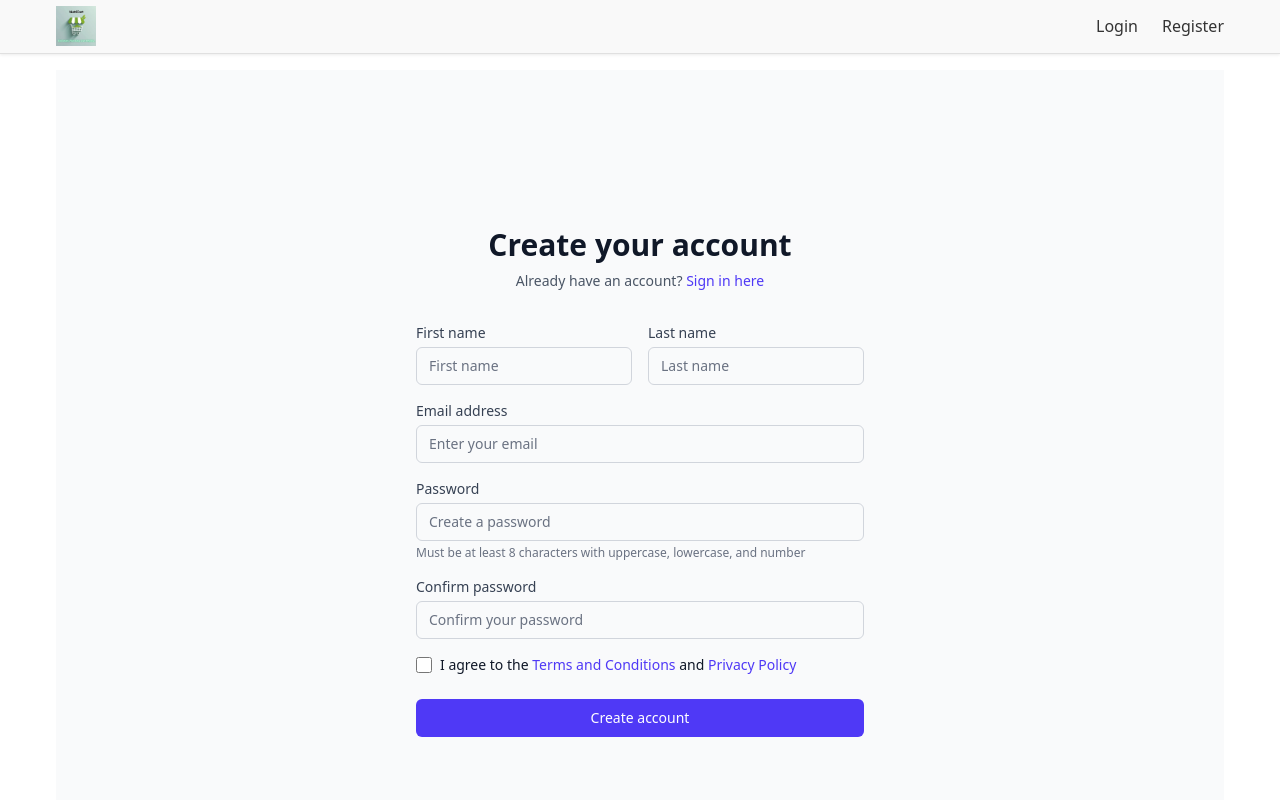
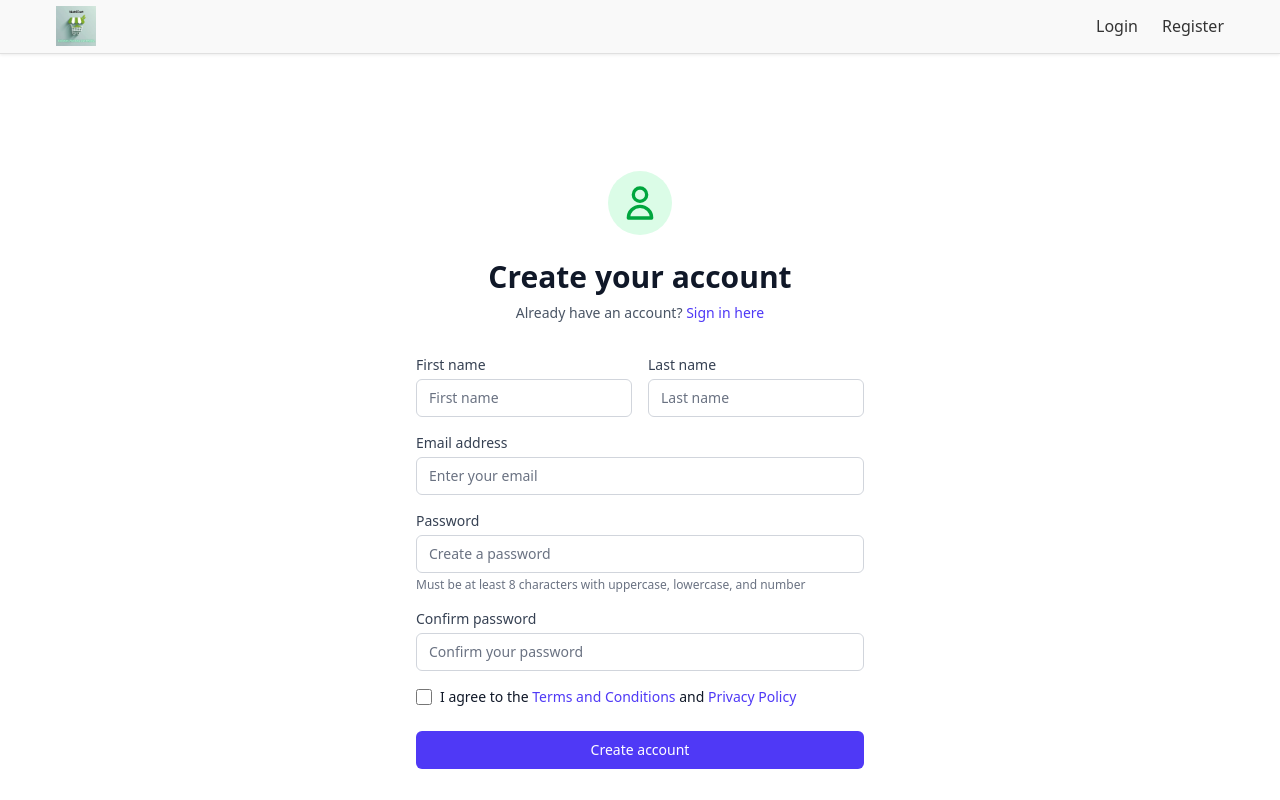
Before and after one commit to janpreett/nutricart, a React (Vite) app in the folder frontend/: page /register in a window 1280 px wide. Shown: the top 800 px of the page. Built offline with nearby package versions, Linux system fonts and the light colour scheme; the HTML template or start-up script is replaced by a standard one.

Commit message:
Add svg on login & register

```diff
--- a/frontend/src/screens/LoginScreen.jsx
+++ b/frontend/src/screens/LoginScreen.jsx
@@ -74,9 +74,24 @@ export default function LoginScreen() {
   };
 
   return (
-    <div className="min-h-screen flex items-center justify-center bg-gray-50 py-12 px-4 sm:px-6 lg:px-8">
+    <div className="min-h-screen flex items-center justify-center px-4 sm:px-6 lg:px-8">
       <div className="max-w-md w-full space-y-8">
         <div>
+          <div className="mx-auto h-16 w-16 flex items-center justify-center rounded-full bg-indigo-100">
+            <svg
+              className="h-10 w-10 text-indigo-600"
+              fill="none"
+              viewBox="0 0 24 24"
+              stroke="currentColor"
+            >
+              <path
+                strokeLinecap="round"
+                strokeLinejoin="round"
+                strokeWidth={2}
+                d="M12 15v2m-6 4h12a2 2 0 002-2v-6a2 2 0 00-2-2H6a2 2 0 00-2 2v6a2 2 0 002 2zm10-10V7a4 4 0 00-8 0v4h8z"
+              />
+            </svg>
+          </div>
           <h2 className="mt-6 text-center text-3xl font-extrabold text-gray-900">
             Sign in to your account
           </h2>
--- a/frontend/src/screens/RegisterScreen.jsx
+++ b/frontend/src/screens/RegisterScreen.jsx
@@ -106,9 +106,24 @@ export default function RegisterScreen() {
   };
 
   return (
-    <div className="min-h-screen flex items-center justify-center bg-gray-50 py-12 px-4 sm:px-6 lg:px-8">
+    <div className="min-h-screen flex items-center justify-center px-4 sm:px-6 lg:px-8">
       <div className="max-w-md w-full space-y-8">
         <div>
+          <div className="mx-auto h-16 w-16 flex items-center justify-center rounded-full bg-green-100">
+            <svg
+              className="h-10 w-10 text-green-600"
+              fill="none"
+              viewBox="0 0 24 24"
+              stroke="currentColor"
+            >
+              <path
+                strokeLinecap="round"
+                strokeLinejoin="round"
+                strokeWidth={2}
+                d="M16 7a4 4 0 11-8 0 4 4 0 018 0zM12 14a7 7 0 00-7 7h14a7 7 0 00-7-7z"
+              />
+            </svg>
+          </div>
           <h2 className="mt-6 text-center text-3xl font-extrabold text-gray-900">
             Create your account
           </h2>
```
